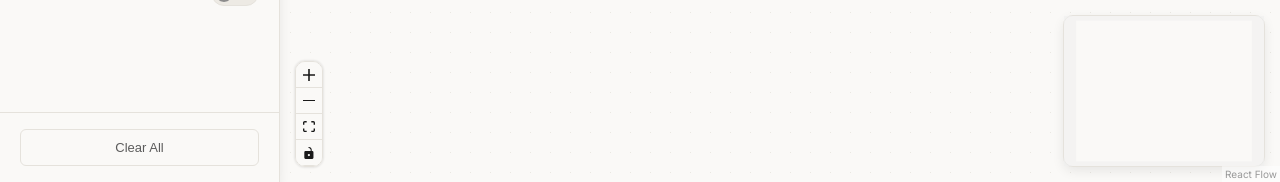
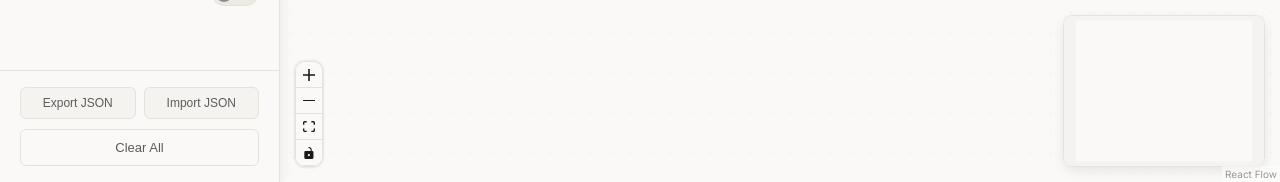
Before and after one commit to nmb4/ai-tracker, a React (Vite) app: page / in a window 1280 px wide. Shown: the part 618-800 px from the top of the page. Built offline with nearby package versions, Linux system fonts and the light colour scheme.

Commit message:
import export

```diff
--- a/src/App.jsx
+++ b/src/App.jsx
@@ -179,6 +179,36 @@ function App() {
     }
   };
 
+  const handleExport = () => {
+    const data = { nodes, edges };
+    const blob = new Blob([JSON.stringify(data, null, 2)], { type: 'application/json' });
+    const url = URL.createObjectURL(blob);
+    const a = document.createElement('a');
+    a.href = url;
+    a.download = `ai-tracker-export-${new Date().toISOString().split('T')[0]}.json`;
+    a.click();
+    URL.revokeObjectURL(url);
+  };
+
+  const handleImport = (file) => {
+    const reader = new FileReader();
+    reader.onload = (e) => {
+      try {
+        const data = JSON.parse(e.target.result);
+        if (data.nodes && Array.isArray(data.nodes) && data.edges && Array.isArray(data.edges)) {
+          setNodes(data.nodes);
+          setEdges(data.edges);
+        } else {
+          alert('Invalid file format. Please import a valid AI Tracker export.');
+        }
+      } catch (err) {
+        console.error('Import failed:', err);
+        alert('Failed to parse the file. Make sure it is a valid JSON.');
+      }
+    };
+    reader.readAsText(file);
+  };
+
   const onNodeContextMenu = useCallback((event, node) => {
     event.preventDefault();
     setContextMenu({
@@ -212,6 +242,8 @@ function App() {
         nodes={nodes}
         onAddNode={handleAddNode}
         onClear={handleClear}
+        onExport={handleExport}
+        onImport={handleImport}
         darkMode={darkMode}
         onToggleDarkMode={() => setDarkMode(!darkMode)}
       />
--- a/src/components/Sidebar.jsx
+++ b/src/components/Sidebar.jsx
@@ -1,10 +1,23 @@
 import { BrainIcon, CloudIcon, TerminalIcon, NoteIcon, SunIcon } from './Icons';
 
-export function Sidebar({ nodes, onAddNode, onClear, darkMode, onToggleDarkMode }) {
+export function Sidebar({ nodes, onAddNode, onClear, onExport, onImport, darkMode, onToggleDarkMode }) {
   const modelCount = nodes.filter(n => n.type === 'model').length;
   const providerCount = nodes.filter(n => n.type === 'provider').length;
   const toolCount = nodes.filter(n => n.type === 'tool').length;
   const blankCount = nodes.filter(n => n.type === 'blank').length;
+
+  const handleImportClick = () => {
+    const input = document.createElement('input');
+    input.type = 'file';
+    input.accept = '.json';
+    input.onchange = (e) => {
+      const file = e.target.files[0];
+      if (file) {
+        onImport(file);
+      }
+    };
+    input.click();
+  };
 
   return (
     <div className="sidebar">
@@ -69,6 +82,14 @@ export function Sidebar({ nodes, onAddNode, onClear, darkMode, onToggleDarkMode
       </div>
 
       <div className="sidebar-footer">
+        <div className="footer-btns">
+          <button className="secondary-btn" onClick={onExport}>
+            Export JSON
+          </button>
+          <button className="secondary-btn" onClick={handleImportClick}>
+            Import JSON
+          </button>
+        </div>
         <button className="clear-btn" onClick={onClear}>
           Clear All
         </button>
--- a/src/index.css
+++ b/src/index.css
@@ -425,6 +425,32 @@ body {
 .sidebar-footer {
   padding: 16px 20px;
   border-top: 1px solid var(--border-light);
+  display: flex;
+  flex-direction: column;
+  gap: 10px;
+}
+
+.footer-btns {
+  display: grid;
+  grid-template-columns: 1fr 1fr;
+  gap: 8px;
+}
+
+.secondary-btn {
+  padding: 8px;
+  background: var(--bg-secondary);
+  border: 1px solid var(--border-light);
+  border-radius: var(--radius-sm);
+  font-size: 12px;
+  font-weight: 500;
+  color: var(--text-secondary);
+  cursor: pointer;
+  transition: all 0.15s ease;
+}
+
+.secondary-btn:hover {
+  background: var(--bg-tertiary);
+  color: var(--text-primary);
 }
 
 .clear-btn {
```
